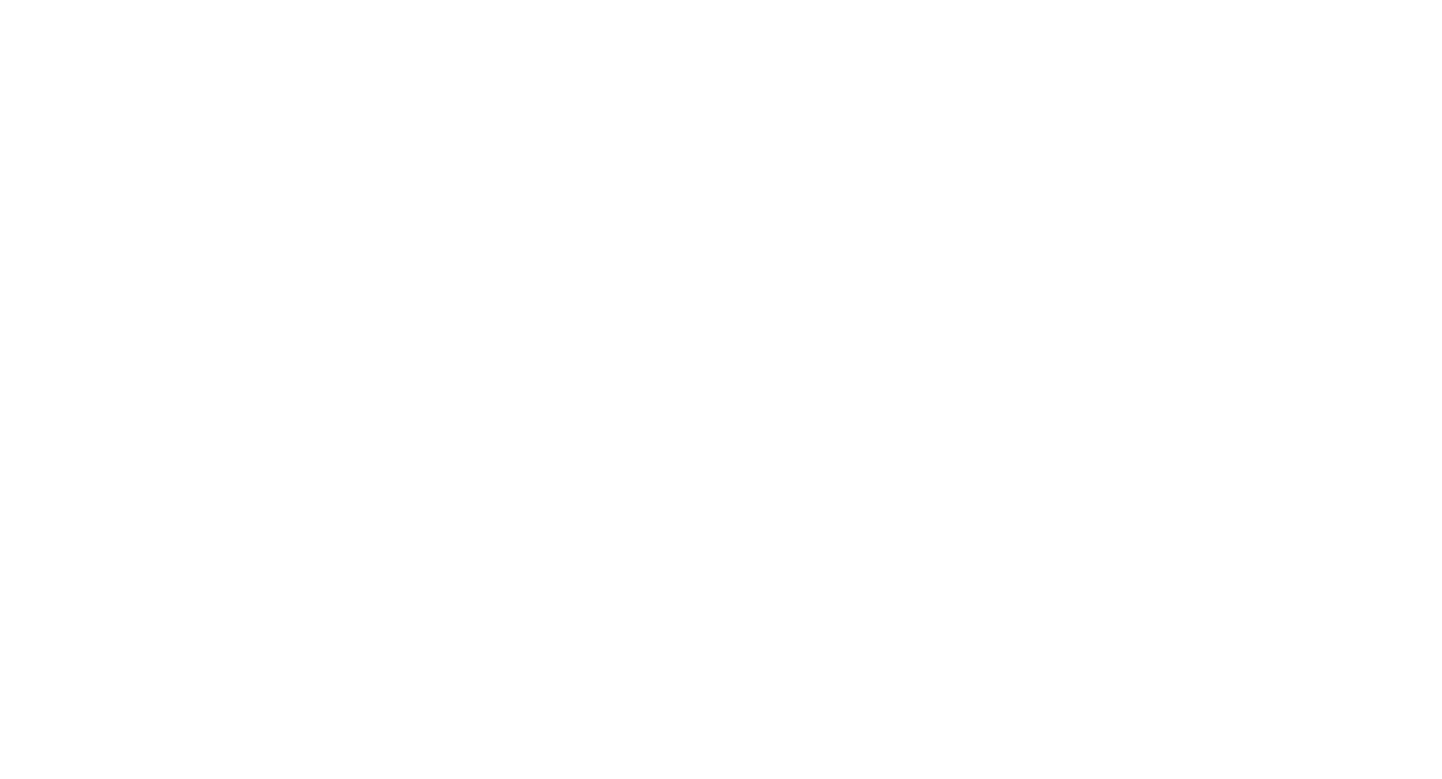
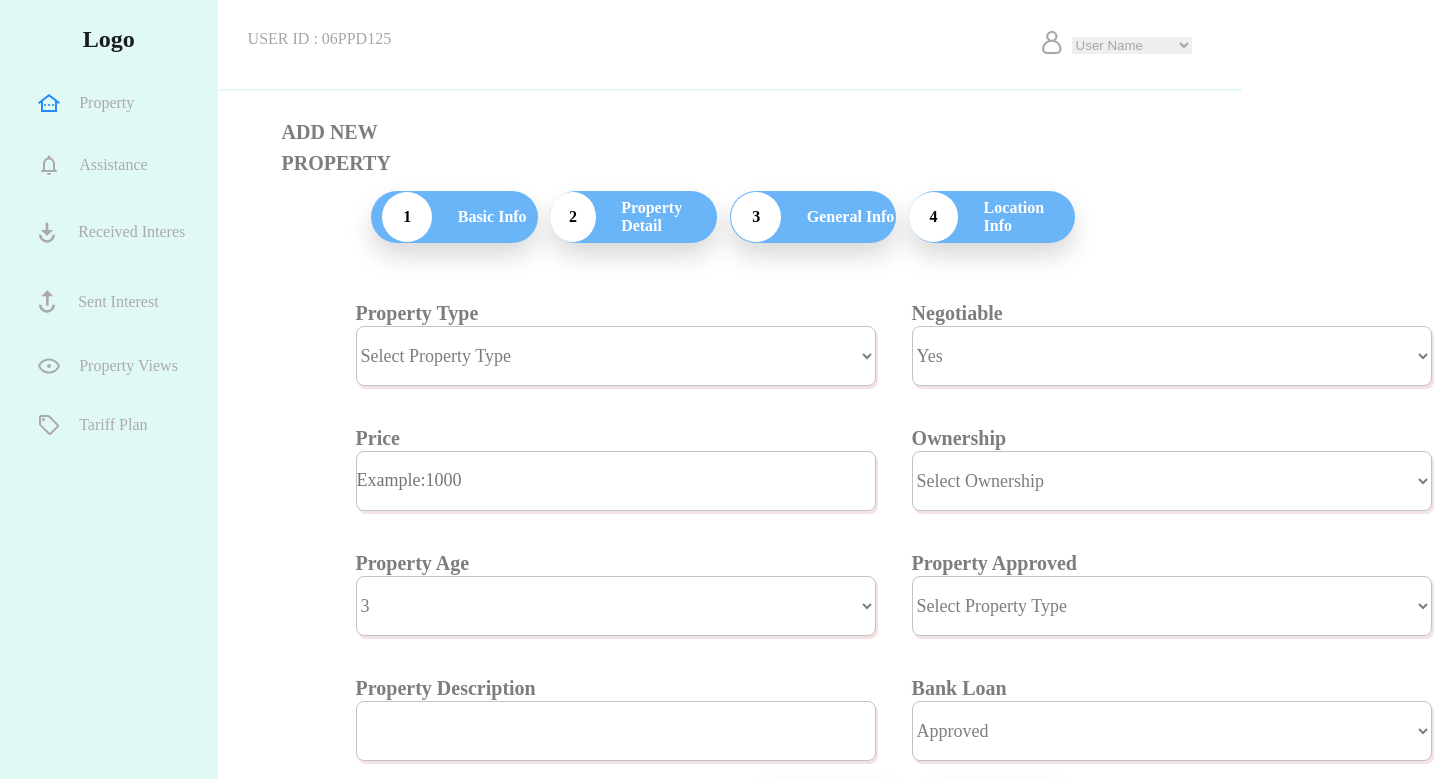
Before and after one commit to irfanopc/Real-Estate-Frontend, a React (Create React App) app in the folder realestatefrontend/: page /BasicInfo in a window 1280 px wide. Before the commit this address had no page. Shown: the top 779 px of the page, 1442 px wide, since content can reach past the window. Built offline with nearby package versions, Linux system fonts and the light colour scheme.

Commit message:
basicinfo is set

```diff
--- a/realestatefrontend/src/App.js
+++ b/realestatefrontend/src/App.js
@@ -8,6 +8,7 @@ import Signup from "./signUp/Signup";
 import Signin from './signUp/Signin';
 import Home from './DisplayProp/Home';
 import { BrowserRouter, Route, Routes } from 'react-router-dom';
+import BasicInfo from './components/BasicInfo';
 
 function App() {
   return (
@@ -18,6 +19,7 @@ function App() {
         <Route path="/Signup" element={<Signup/>} />
         <Route path="/Signup" element={<Signup/>} />
         <Route path="/home" element={<Home/>} />
+        <Route path="/BasicInfo" element={<BasicInfo/>} />
       </Routes>
     </BrowserRouter>
 
--- a/realestatefrontend/src/DisplayProp/Property.jsx
+++ b/realestatefrontend/src/DisplayProp/Property.jsx
@@ -15,7 +15,7 @@ const Property = () => {
             <div className="select">
               <select defaultValue={'Username'}>
                 <option value="Username">
-                  User Nam
+                  User Name
                 </option>
                 <option value="Sign-Out">Sign Out</option>
               </select>
--- a/realestatefrontend/src/components/AddProperty.css
+++ b/realestatefrontend/src/components/AddProperty.css
@@ -60,11 +60,12 @@ h3{
     font-family: 'Source Sans Pro';
     font-style: normal;
     font-weight: 600;
-    font-size: 25px;
+    font-size: 20px;
     line-height: 31px;
     text-transform: uppercase;
     color: #7D7D7D;
-    margin-left: 10vmax;
+    margin-left: 5vmax;
     border: none;
     box-sizing: border-box;
+    margin-top: 2vmax;
 }
--- a/realestatefrontend/src/components/BasicInfo.css
+++ b/realestatefrontend/src/components/BasicInfo.css
@@ -1,14 +1,14 @@
 .basicInfo {
     width: 1088px;
     height: 585px;
-    /* border: 20px solid black; */
+
     top: 30%;
     left: 45%;
     border-radius: 5px;
-    /* background: #F5F5F5; */
+    margin-top: 2vmax;
     display: grid;
     grid-template-columns: auto auto auto;
-    margin-left: 17vmax;
+    margin-left: 10vmax;
 }
 
 
@@ -25,7 +25,8 @@ font-style: normal;
 font-weight: 400;
 font-size: 18px;
 line-height: 23px;
-/* identical to box height */
+background-color: white;
+box-shadow: 2px 3px #f5e2e2;
 
 
 color: #7D7D7D
@@ -37,12 +38,12 @@ color: #7D7D7D
     display: flex;
     flex-wrap: wrap;
     padding: 20px 10px 20px 10px ;
+
 }
 
 .rightSide{
     float: right;
     display: flex;
-
     padding: 20px 10px 20px 10px ;
 }
 
--- a/realestatefrontend/src/components/BasicInfo.js
+++ b/realestatefrontend/src/components/BasicInfo.js
@@ -1,14 +1,20 @@
 import React from "react";
 import AddNewProperty from "./AddProperty";
-//import Display from "./Display";
+import Sidebar from "../SideBar/Sidebar";
 import "./BasicInfo.css";
+
+import Property from "../DisplayProp/Property";
 
 //import Dropdown from 'react-bootstrap/Dropdown';
 
 const BasicInfo = () => {
 return (
   <>
-  <AddNewProperty/>
+  <div className="home">
+  <div className="one"><Sidebar/></div>
+  <div className="two">
+    <Property/>
+    <AddNewProperty/>
   <div className="basicInfo">
 
 
@@ -113,6 +119,13 @@ return (
 
         </span>
         </div>
+
+  </div>
+  </div>
+
+
+
+
   </>
 
     );
```
Also changed, not shown: 1 other file (tests, documents, lock files or other folders).
